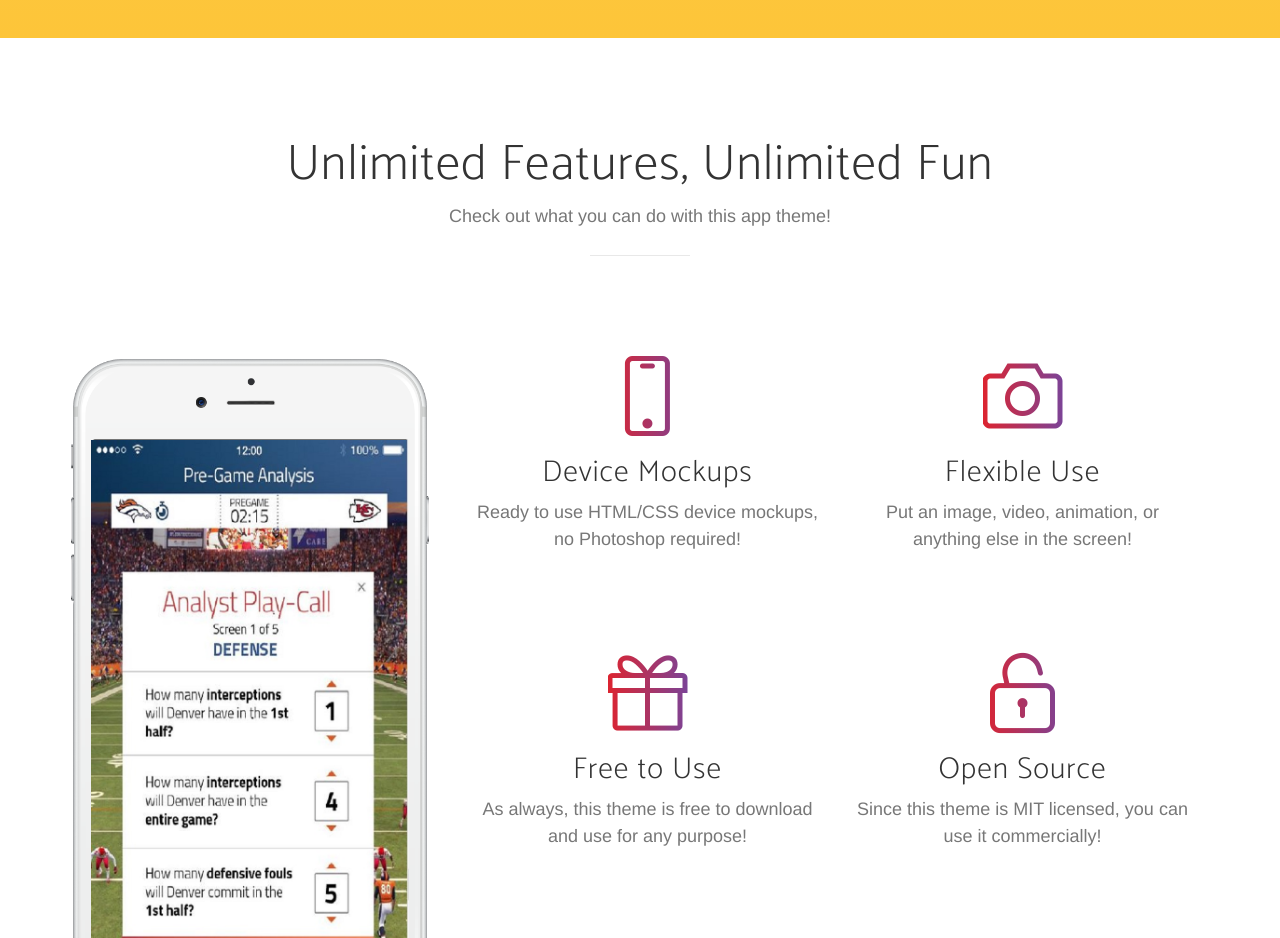
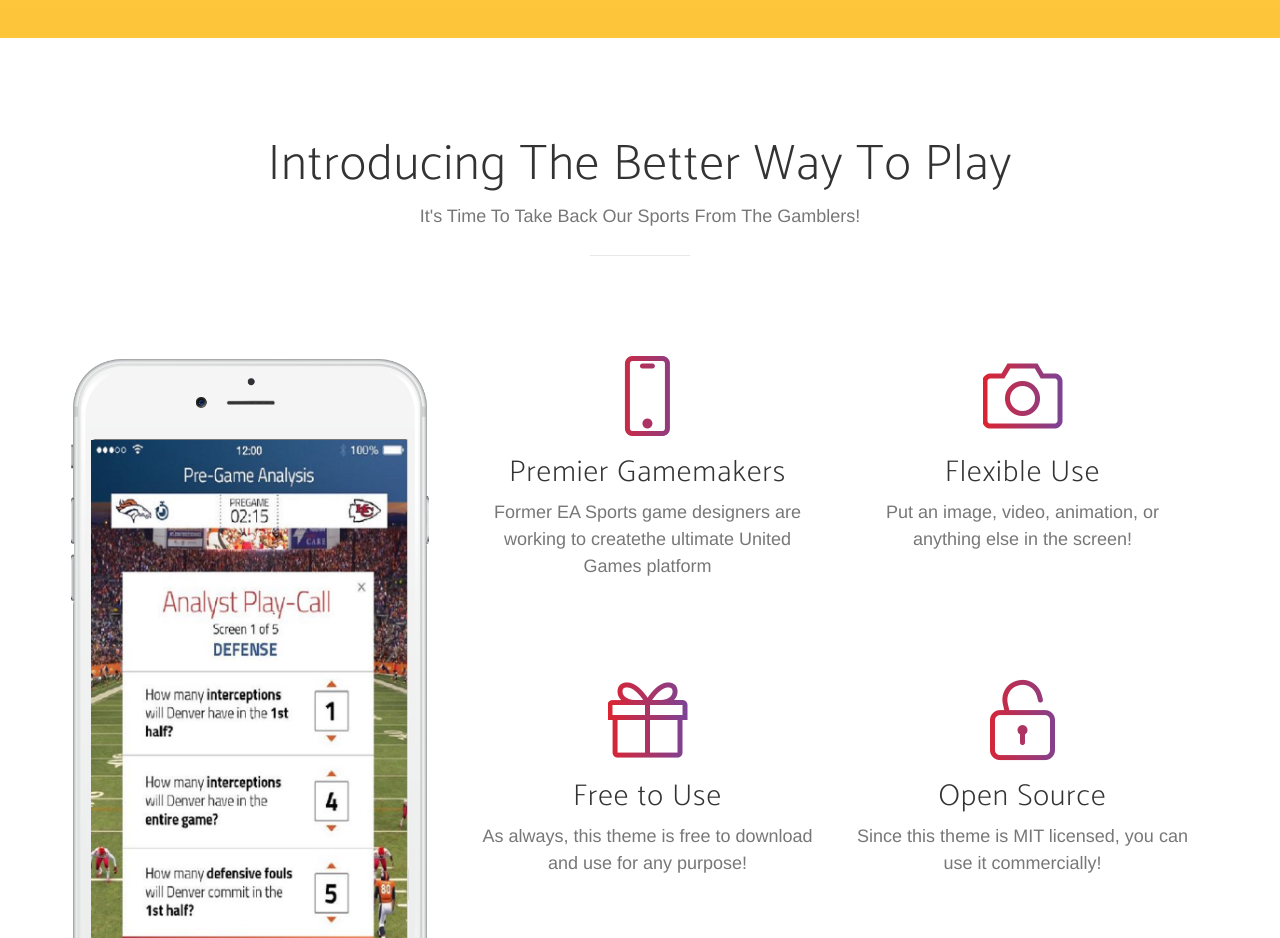
Before and after one commit to mikeflanny/rgf, a website: page index.html in a window 1280 px wide. Shown: the part 1320-2258 px from the top of the page. Drawn offline with nearby package versions, Linux system fonts and the light colour scheme; a web font is replaced by a local one.

Commit message:
Content Adds

```diff
--- a/index.html
+++ b/index.html
@@ -121,8 +121,8 @@
             <div class="row">
                 <div class="col-lg-12 text-center">
                     <div class="section-heading">
-                        <h2>Unlimited Features, Unlimited Fun</h2>
-                        <p class="text-muted">Check out what you can do with this app theme!</p>
+                        <h2>Introducing The Better Way To Play</h2>
+                        <p class="text-muted">It's Time To Take Back Our Sports From The Gamblers!</p>
                         <hr>
                     </div>
                 </div>
@@ -148,8 +148,8 @@
                             <div class="col-md-6">
                                 <div class="feature-item">
                                     <i class="icon-screen-smartphone text-primary"></i>
-                                    <h3>Device Mockups</h3>
-                                    <p class="text-muted">Ready to use HTML/CSS device mockups, no Photoshop required!</p>
+                                    <h3>Premier Gamemakers</h3>
+                                    <p class="text-muted">Former EA Sports game designers are working to createthe ultimate United Games platform  </p>
                                 </div>
                             </div>
                             <div class="col-md-6">
```
